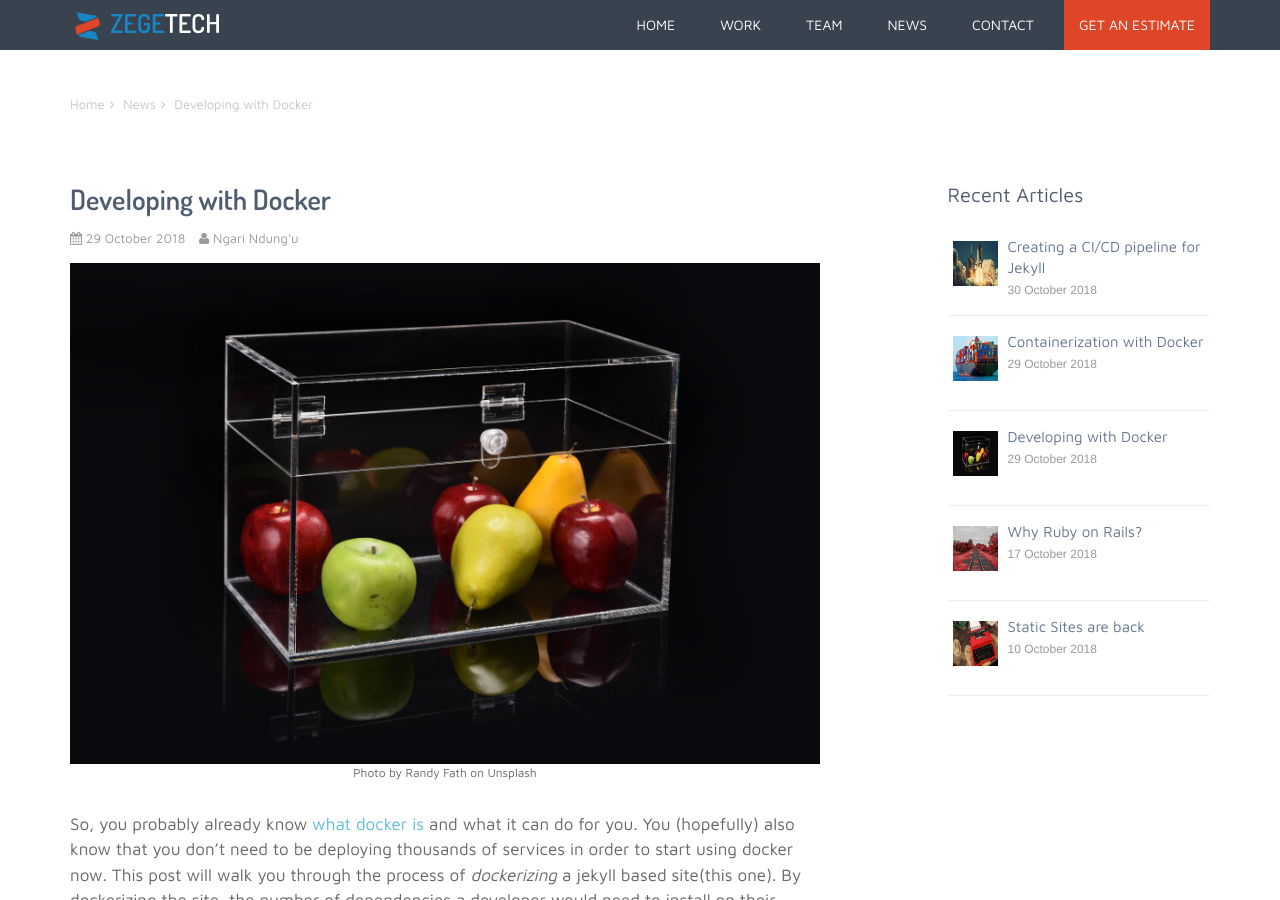
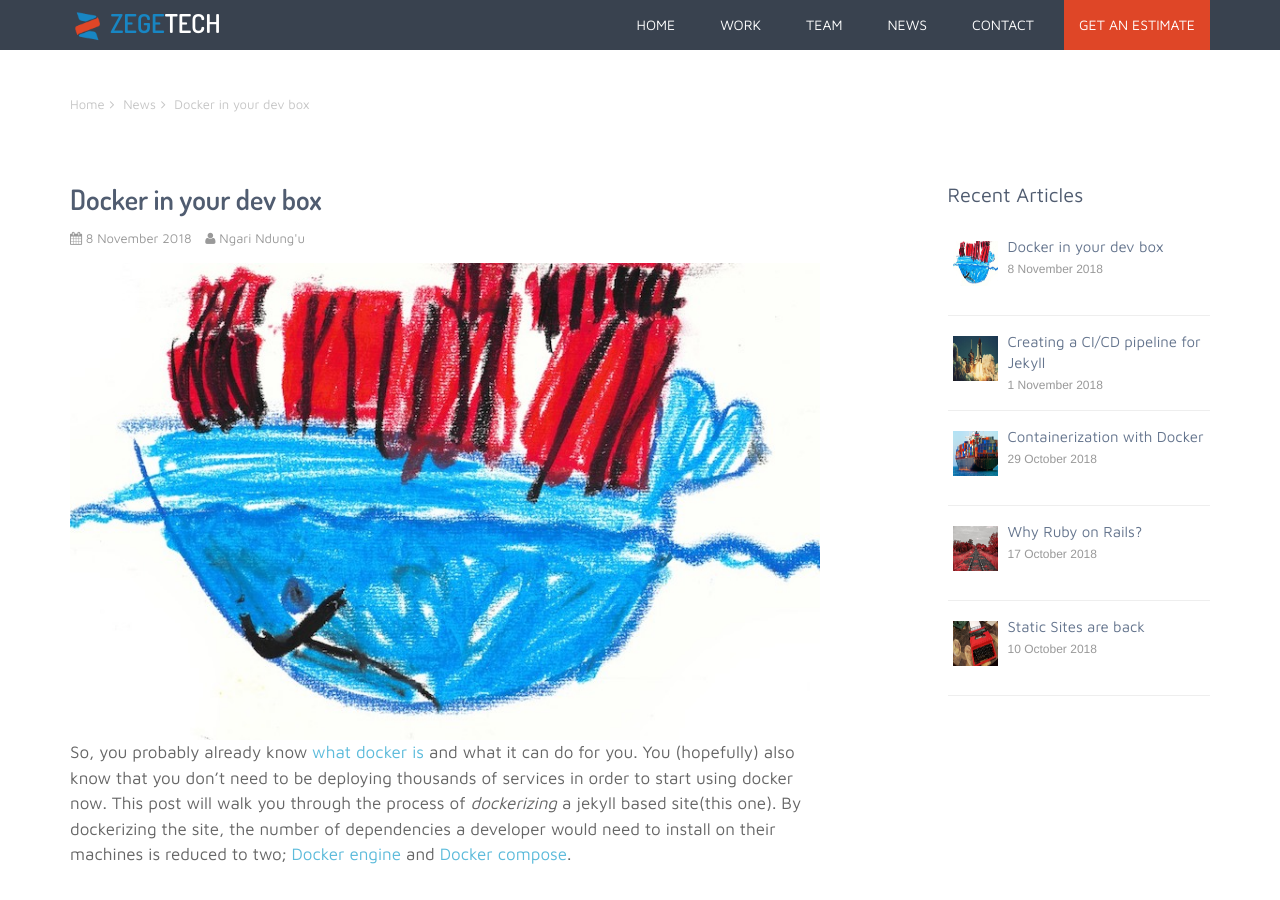
Before and after one commit to zegetech/zegetech.github.io, a Jekyll site: the page built from _posts/2018-11-08-developing-with-docker.md, in a window 1280 px wide and 900 px high. Built offline with Jekyll 4.4.1, drawn with Linux system fonts in a browser that asks for light colours; some of the changed text lies outside the part shown.

Commit message:
developing with docker update

````diff
--- a/_posts/2018-10-29-developing-with-docker.md
+++ b/_posts/2018-11-08-developing-with-docker.md
@@ -1,16 +1,13 @@
 ---
 layout: news
-title: Developing with Docker
+title: Docker in your dev box
 author: Ngari Ndung'u
-blog-image: docker/container.jpg
-image-attribution: Photo by Randy Fath on Unsplash
+blog-image: docker/whale.jpg
 intro: So, you probably already know [what docker is](what-and-why-docker) and what it can do for you. You (hopefully) also know that you don't need to be deploying thousands of services in order to start using docker now.
   This post will walk you through the process of *dockerizing* a jekyll based site(this one).
   By dockerizing the site, the number of dependencies a developer would need to install on their machines is reduced to two; [Docker engine](https://www.docker.com/products/docker-engine) and [Docker compose](https://docs.docker.com/compose/overview/).
 ---
 ![Fruits in a transparent container](/assets/images/blog/{{ page.blog-image }}){:class="img-responsive center"}
-{{ page.image-attribution }}
-{:.image-attribution}
 {{ page.intro }}
 
 ## Docker Installation
@@ -76,30 +73,38 @@
 The `docker build` command builds an image from the dockerfile and a context, which can be a directory or a git repository.
 Let's take a look at the file we'll be using:
 
-~~~dockerfile
-# zegetech website docker file
+```dockerfile
 # build off of alpine
 FROM alpine:3.8
+
 # update packages
 RUN apk update
+
 # install ruby
 RUN apk add ruby=2.5.2-r0 git ruby-dev build-base zlib-dev ruby-json
+
 # install bundler
 RUN gem install bundler -N
+
 # copy repo
 COPY . /blog
+
 # set mount point
 VOLUME /blog
+
 # switch to repo directory
 WORKDIR blog
+
 # install app dependencies
 RUN bundle install
+
 # exposed port
 EXPOSE 4000
+
 # run server
 ENTRYPOINT ["bundle", "exec","jekyll","serve"]
 CMD ["-H", "0.0.0.0"]
-~~~
+```
 
 This file shows the basic structure of a dockerfile. Every line in the dockerfile is an instruction of the form `INSTRUCTION arguments`.
 The instruction is case insensitive, but is capitalized by convention.
@@ -160,6 +165,7 @@
 But for the sake of saving limited mental resources, we have `docker-compose`.
 
 ## The docker-compose.yml file
+![docker-compose](/assets/images/blog/docker/docker-compose.png){:class="img-responsive center"}
 
 > Compose is a tool for defining and running multi-container Docker applications.
 
@@ -246,6 +252,18 @@
 ~~~
 docker container ps
 ~~~
+To simplify this command, you can create an alias with the following
+```sh
+# If bash is installed in containter
+dsh() { docker exec -it $@ bash; }
+# if bash isn't in the containter
+dsh() { docker exec -it $@ sh; }
+```
+This will allow you to log into the container with the following command
+```bash
+dsh $CONTAINER
+```
+
 Once we have a shell we can run commands as we would normally:
 ~~~shell
 bundle add bigdecimal # had to do this when building my image
````
Also changed, not shown: _posts/2018-11-01-CI-CD-pipeline-for-jekyll.md (renamed from _posts/2018-10-30-CI-CD-pipeline-for-jekyll.md), assets/images/blog/docker/container.jpg (deleted), assets/images/blog/docker/docker-compose.png (added), assets/images/blog/docker/whale.jpg (added).
